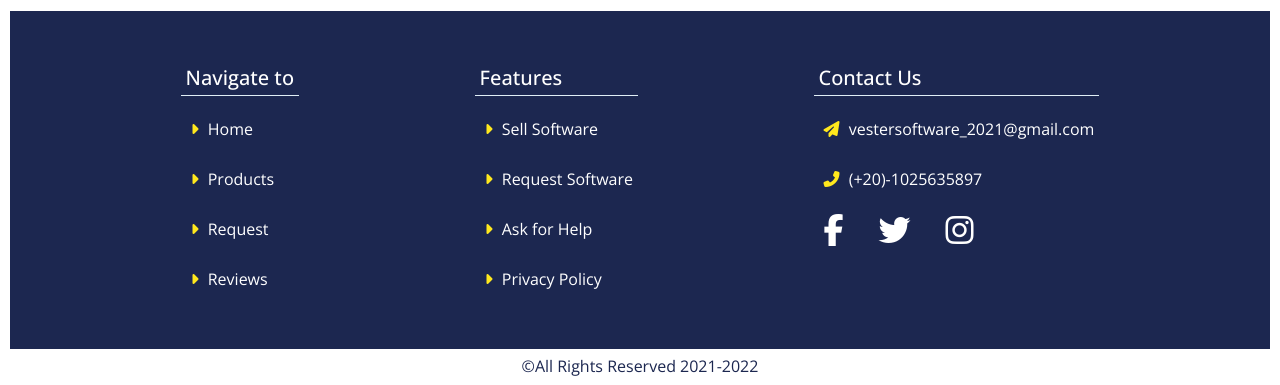
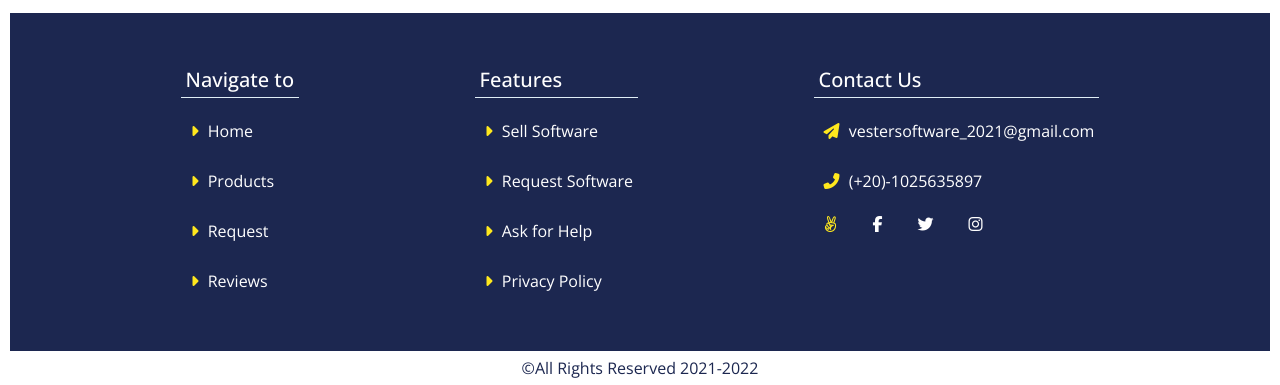
Before and after one commit to mariamm20/Vester-software, a PHP site: page /home.html in a window 1280 px wide. Shown: the part 3440-3825 px from the top of the page. Run offline with PHP 8.4, Linux system fonts and the light colour scheme; some libraries are stand-ins or nearby versions.

Commit message:
home update

```diff
--- a/home/css/home-style.css
+++ b/home/css/home-style.css
@@ -32,14 +32,12 @@ header{
     position: relative;
     top: 6px;
 }
-.v{
-    font-family: 'Shadows Into Light', cursive;
-    letter-spacing: 2px;
 
-}
 .v a {
     text-decoration: none;
     color: #1c2750;
+    font-family: 'Architects Daughter', cursive;
+    letter-spacing: 2px;
 }
 header{
     display: flex;
--- a/home/home.html
+++ b/home/home.html
@@ -331,9 +331,10 @@
             <a href="#"><i class="fas fa-paper-plane"></i> vestersoftware_2021@gmail.com </a>
             <a href="#"><i class="fas fa-phone-alt"></i> (+20)-1025635897</a>
             <div class="icons">
-                <i class="fab fa-facebook-f fa-2x"></i>
-                <i class="fab fa-twitter fa-2x"></i>
-                <i class="fab fa-instagram fa-2x"></i>
+                <i class="fab fa-angellist" style="color: rgb(255, 232, 29);"></i>
+                <i class="fab fa-facebook-f "></i>
+                <i class="fab fa-twitter "></i>
+                <i class="fab fa-instagram"></i>
             </div>
         </div>
         <span>&copy;All Rights Reserved 2021-2022</span>
```
